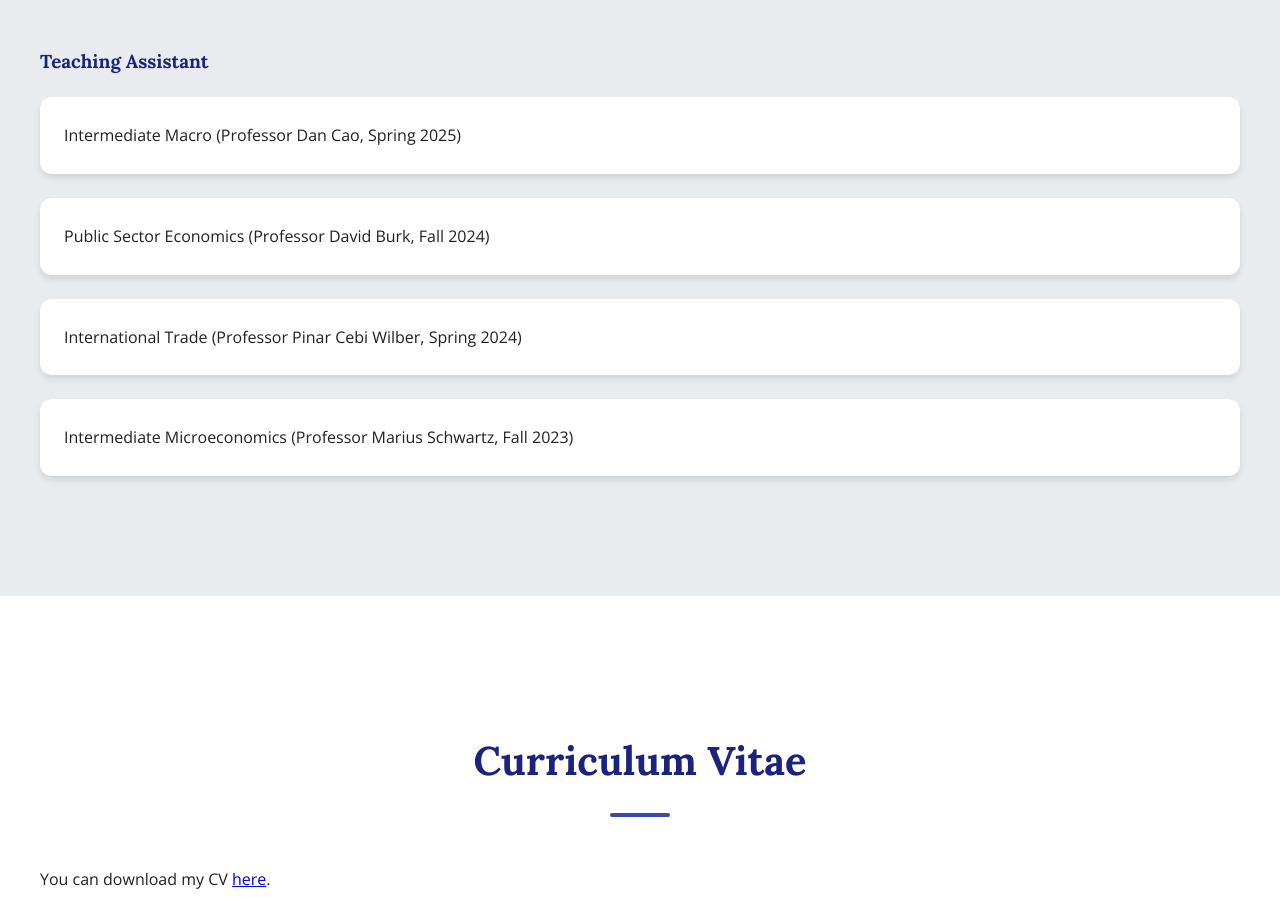
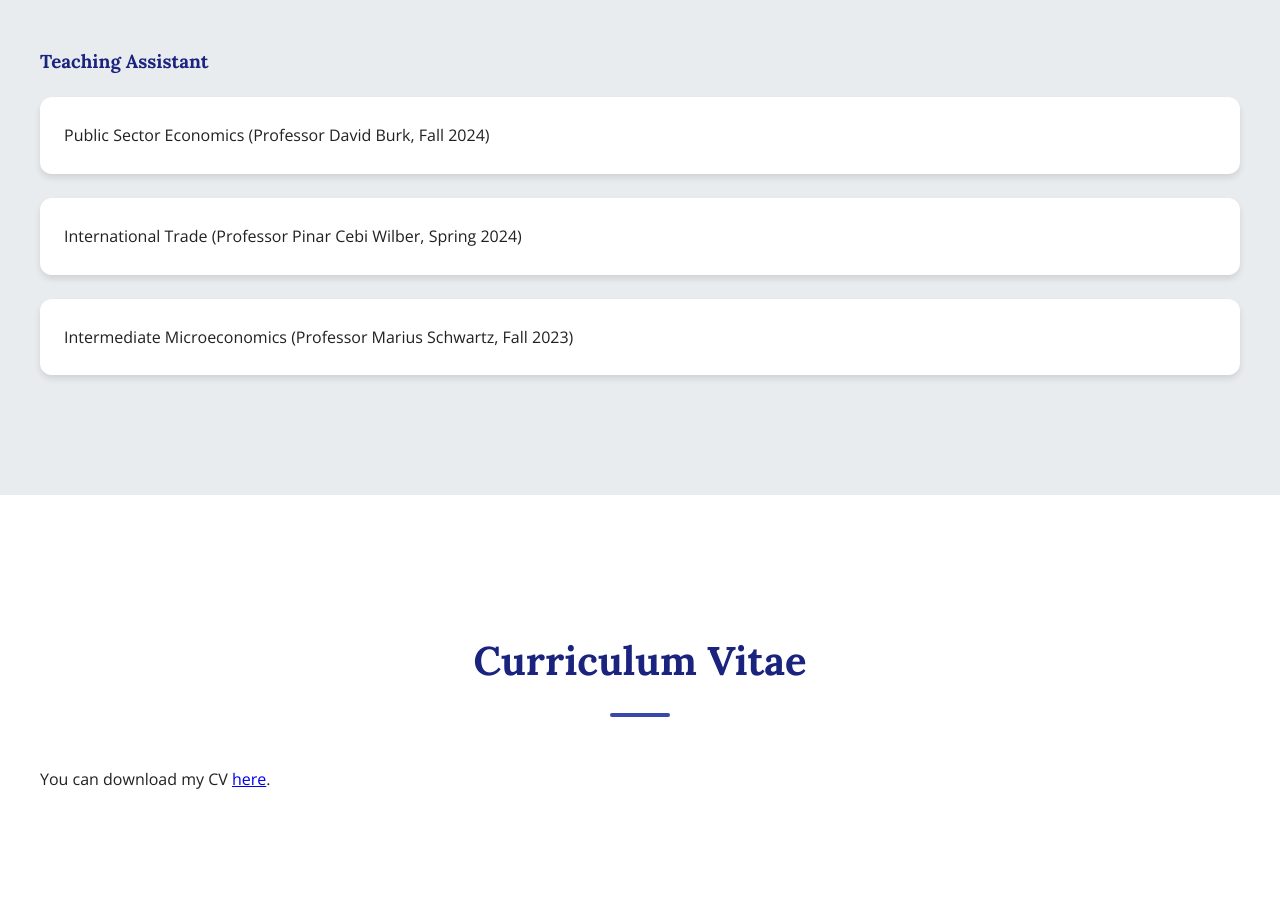
Before and after one commit to GodfatherCheng/personal, a plain HTML site: page index.html in a window 1280 px wide. Shown: the part 3154-4051 px from the top of the page. Drawn offline with nearby package versions, Linux system fonts and the light colour scheme.

Commit message:
Revert to January 18, 2025 version

```diff
--- a/index.html
+++ b/index.html
@@ -89,7 +89,6 @@
                 <div class="teaching-experience">
                     <h3>Teaching Assistant</h3>
                     <ul>
-                        <li>Intermediate Macro (Professor Dan Cao, Spring 2025)</li>
                         <li>Public Sector Economics (Professor David Burk, Fall 2024)</li>
                         <li>International Trade (Professor Pinar Cebi Wilber, Spring 2024)</li>
                         <li>Intermediate Microeconomics (Professor Marius Schwartz, Fall 2023)</li>
```
